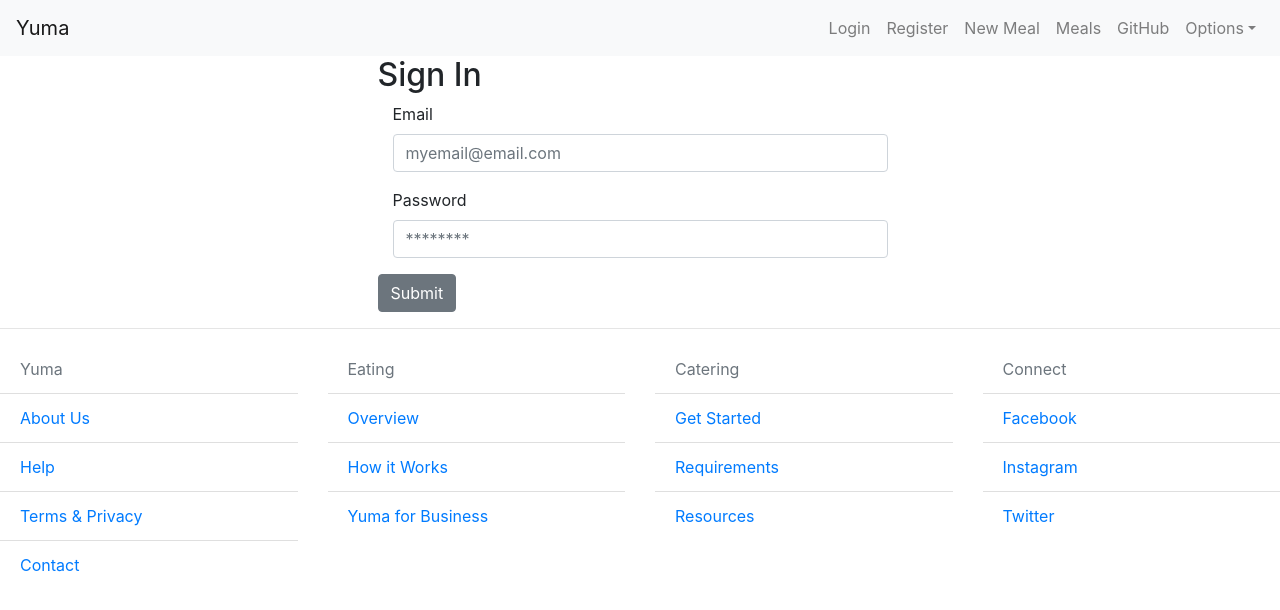
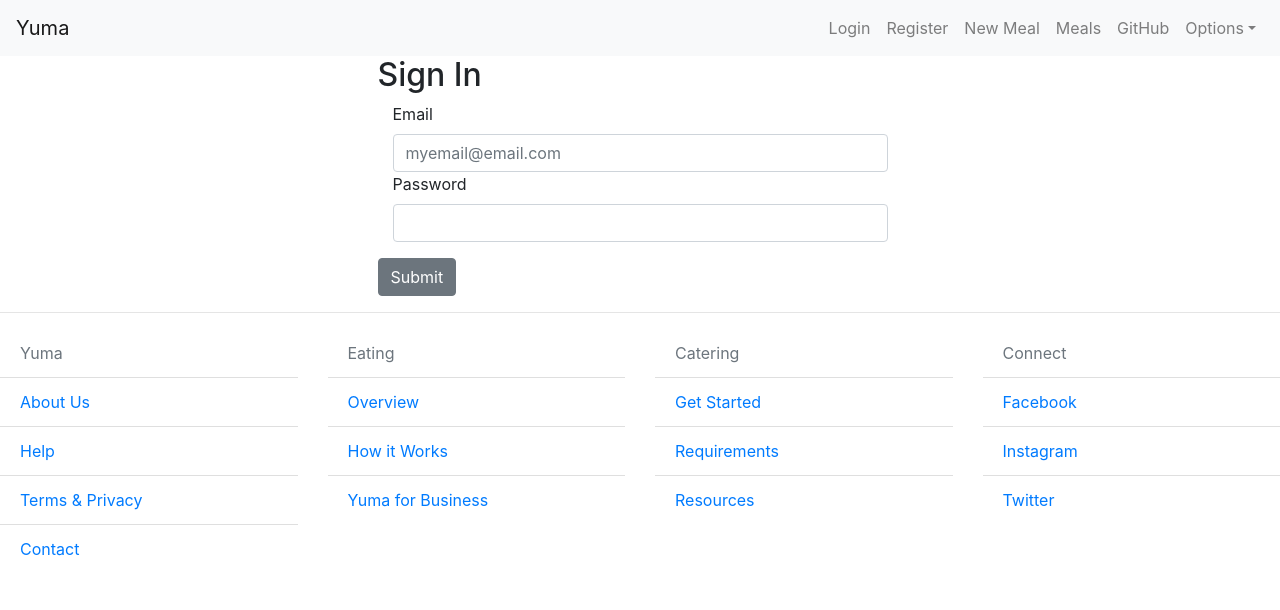
Before and after one commit to faisalhabibgit/Yuma, a React (Create React App) app in the folder frontend/: page /Login in a window 1280 px wide. Shown: the top 610 px of the page. Built offline with nearby package versions, Linux system fonts and the light colour scheme.

Commit message:
Record user inputs, check for emptyness upon submission

```diff
--- a/frontend/src/component/Login.js
+++ b/frontend/src/component/Login.js
@@ -6,36 +6,78 @@ import {
   Container,
 } from 'reactstrap';
 
+//const REDIRECTDASHBOARD='/';
+
 class Login extends Component {
+
+  constructor(props){
+    super(props);
+    this.state = {
+      email:'',
+      password:''
+    };
+
+    this.handleChange = this.handleChange.bind(this);
+    this.handleSubmit = this.handleSubmit.bind(this);
+    this.postLogin = this.postLogin.bind(this);
+  }
+
+  handleChange(event){
+    const target = event.target;
+    const value = target.value;
+    const id = target.id;
+
+    this.setState({[id]: value});
+  }
+
+  handleSubmit(event){
+    event.preventDefault();
+
+    if(this.state.email.length<1){
+      alert('Please enter an email address');
+    } else if(this.state.password.length<1){
+      alert('Please enter a password');
+    }else{
+      this.postLogin();
+      //this.props.history.push(REDIRECTDASHBOARD);
+    }
+  }
+
+  postLogin(){
+
+    console.log(this.state.email+ ' '+this.state.password);
+    //nathys add your stuff here
+
+  }
+
   render() {
     return (
       <Container>
         <Col sm="12" md={{ size: 6, offset: 3 }}>
           <h2>Sign In</h2>
-          <Form className="form">
-            <Col >
+          <Form className="form" onSubmit={this.handleSubmit}>
+            <Col>
               <FormGroup>
                 <Label>Email</Label>
                 <Input
                   type="email"
                   name="email"
-                  id="exampleEmail"
+                  id="email"
                   placeholder="myemail@email.com"
+                  onChange={this.handleChange}
+                />
+
+                <Label>Password</Label>
+                <Input
+                  type="password"
+                  name="password"
+                  id="password"
+                  placeholder=""
+                  onChange={this.handleChange}
                 />
               </FormGroup>
             </Col>
-            <Col>
-              <FormGroup>
-                <Label for="examplePassword">Password</Label>
-                <Input
-                  type="password"
-                  name="password"
-                  id="examplePassword"
-                  placeholder="********"
-                />
-              </FormGroup>
-            </Col>
-            <Button>Submit</Button>
+            <Button type="submit" value="Submit">Submit</Button>
           </Form>
         </Col>
       </Container>
```
